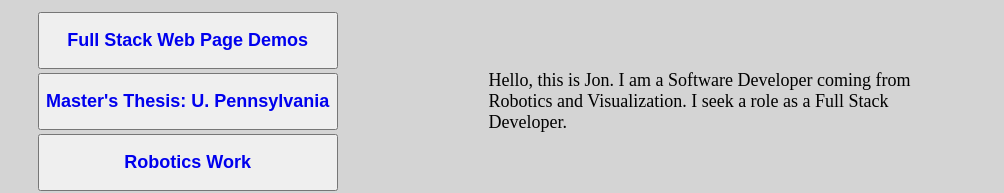
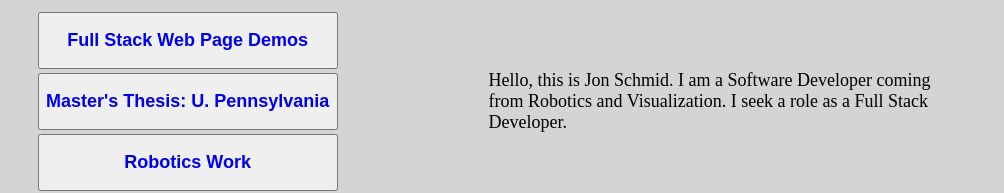
Before and after one commit to jschmidGitHub/jonathanschmid.github.io, a plain HTML site: page index.html in a window 1280 px wide. Shown: the part 162-355 px from the top of the page, without its empty margins (58-1062 px from the left). Drawn offline with Linux system fonts and the light colour scheme.

Commit message:
Added last name to introduction

```diff
--- a/index.html
+++ b/index.html
@@ -50,7 +50,7 @@
 
 <td>
 <p class="introduction">
-  Hello, this is Jon.  I am a Software Developer coming from Robotics and Visualization.  I seek a role as a
+  Hello, this is Jon Schmid.  I am a Software Developer coming from Robotics and Visualization.  I seek a role as a
   Full Stack Developer.
 </p>
 </td>
```
